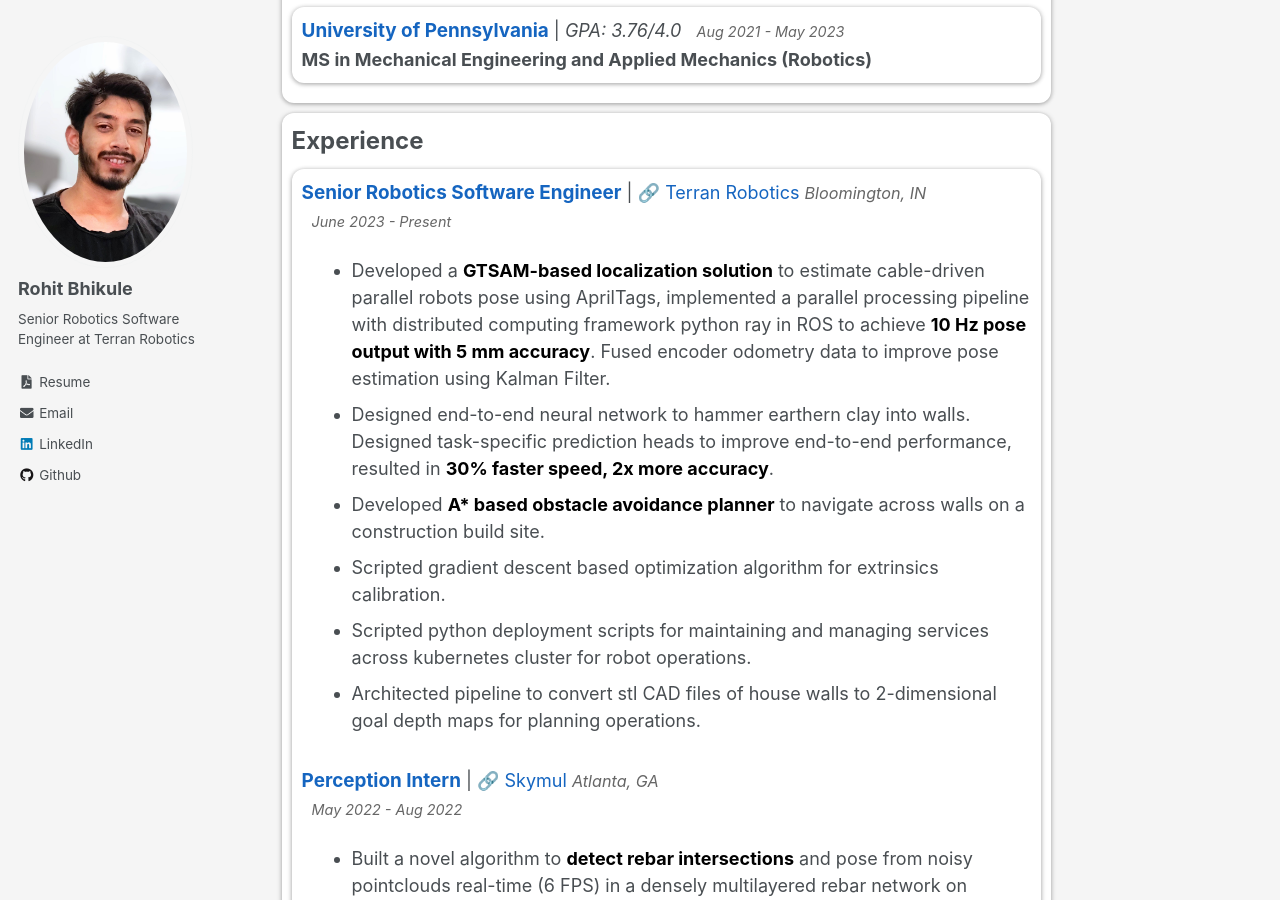
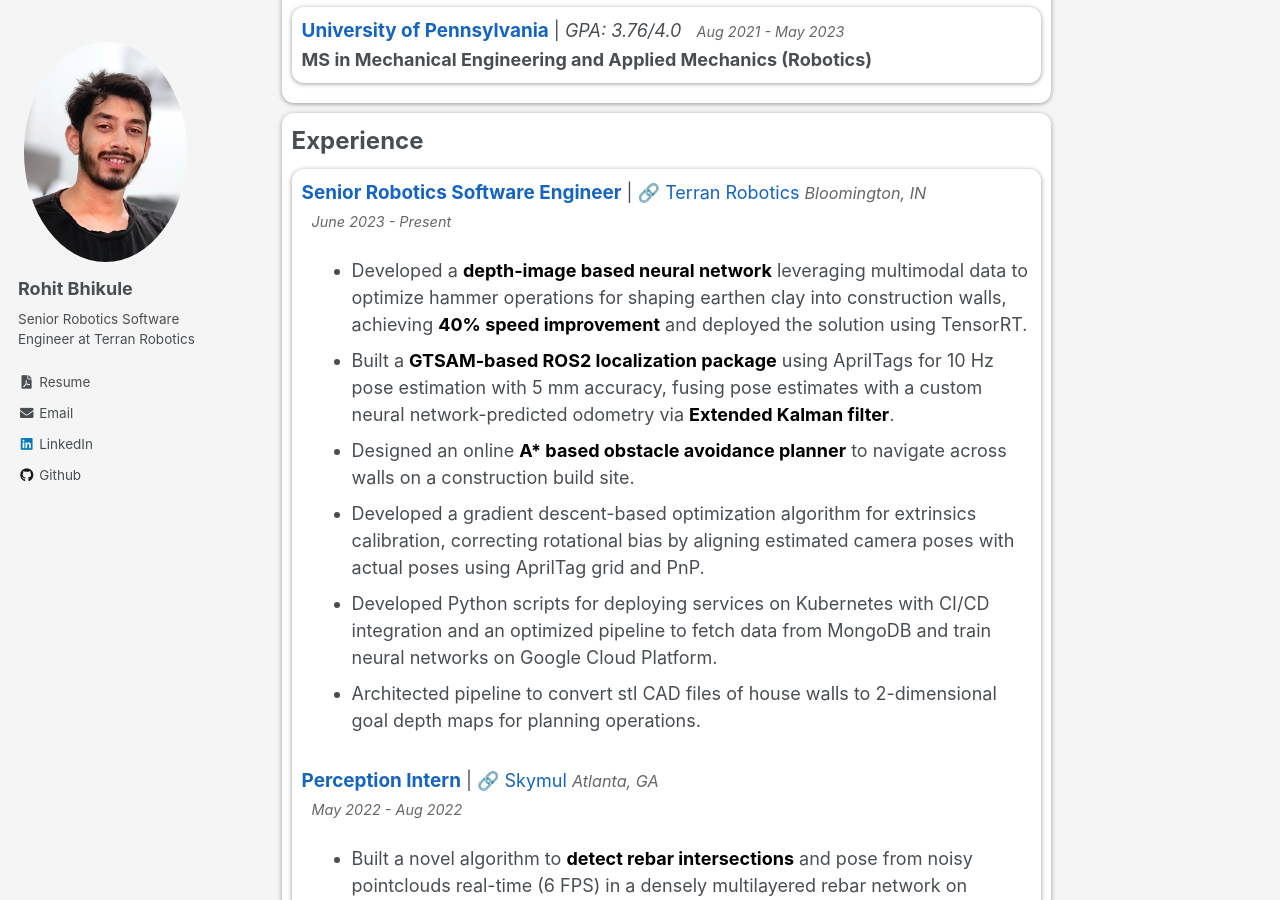
Before and after one commit to rohiitb/rohiitb.github.io, a Jekyll site: the page built from _pages/about.md, in a window 1280 px wide and 900 px high, scrolled down 405 px. Built offline with Jekyll 4.4.1, drawn with Linux system fonts in a browser that asks for light colours.

Commit message:
update experience

```diff
--- a/_pages/about.md
+++ b/_pages/about.md
@@ -37,11 +37,12 @@ In my leisure time, I like to go on hikes and play soccer. I am also a big motor
 
   <div class="experience-content">
     <ul>
-      <li>Developed a <span class="highlight_important">GTSAM-based localization solution</span> to estimate cable-driven parallel robots pose using AprilTags, implemented a parallel processing pipeline with distributed computing framework python ray in ROS to achieve <span class="highlight_important">10 Hz pose output with 5 mm accuracy</span>. Fused encoder odometry data to improve pose estimation using Kalman Filter.</li>
-      <li>Designed end-to-end neural network to hammer earthern clay into walls. Designed task-specific prediction heads to improve end-to-end performance, resulted in <span class="highlight_important">30% faster speed, 2x more accuracy</span>.</li>
-      <li>Developed <span class="highlight_important">A* based obstacle avoidance planner</span> to navigate across walls on a construction build site. </li>
-      <li>Scripted gradient descent based optimization algorithm for extrinsics calibration.</li>
-      <li>Scripted python deployment scripts for maintaining and managing services across kubernetes cluster for robot operations.</li>
+      <li>Developed a <span class="highlight_important">depth-image based neural network</span> leveraging multimodal data to optimize hammer operations for shaping earthen clay into construction walls, achieving <span class="highlight_important">40% speed improvement</span> and deployed the solution using TensorRT.</li>
+      <li>Built a <span class="highlight_important">GTSAM-based ROS2 localization package</span> using AprilTags for 10 Hz pose estimation with 5 mm accuracy, fusing pose estimates with a custom neural network-predicted odometry via <span class="highlight_important">Extended Kalman filter</span>.</li>
+      <li>Designed an online <span class="highlight_important">A* based obstacle avoidance planner</span> to navigate across walls on a construction build site. </li>
+      <li>Developed a gradient descent-based optimization algorithm for extrinsics calibration, correcting rotational bias by
+      aligning estimated camera poses with actual poses using AprilTag grid and PnP.</li>
+      <li>Developed Python scripts for deploying services on Kubernetes with CI/CD integration and an optimized pipeline to fetch data from MongoDB and train neural networks on Google Cloud Platform.</li>
       <li>Architected pipeline to convert stl CAD files of house walls to 2-dimensional goal depth maps for planning operations.</li>
     </ul>
   </div>
```
